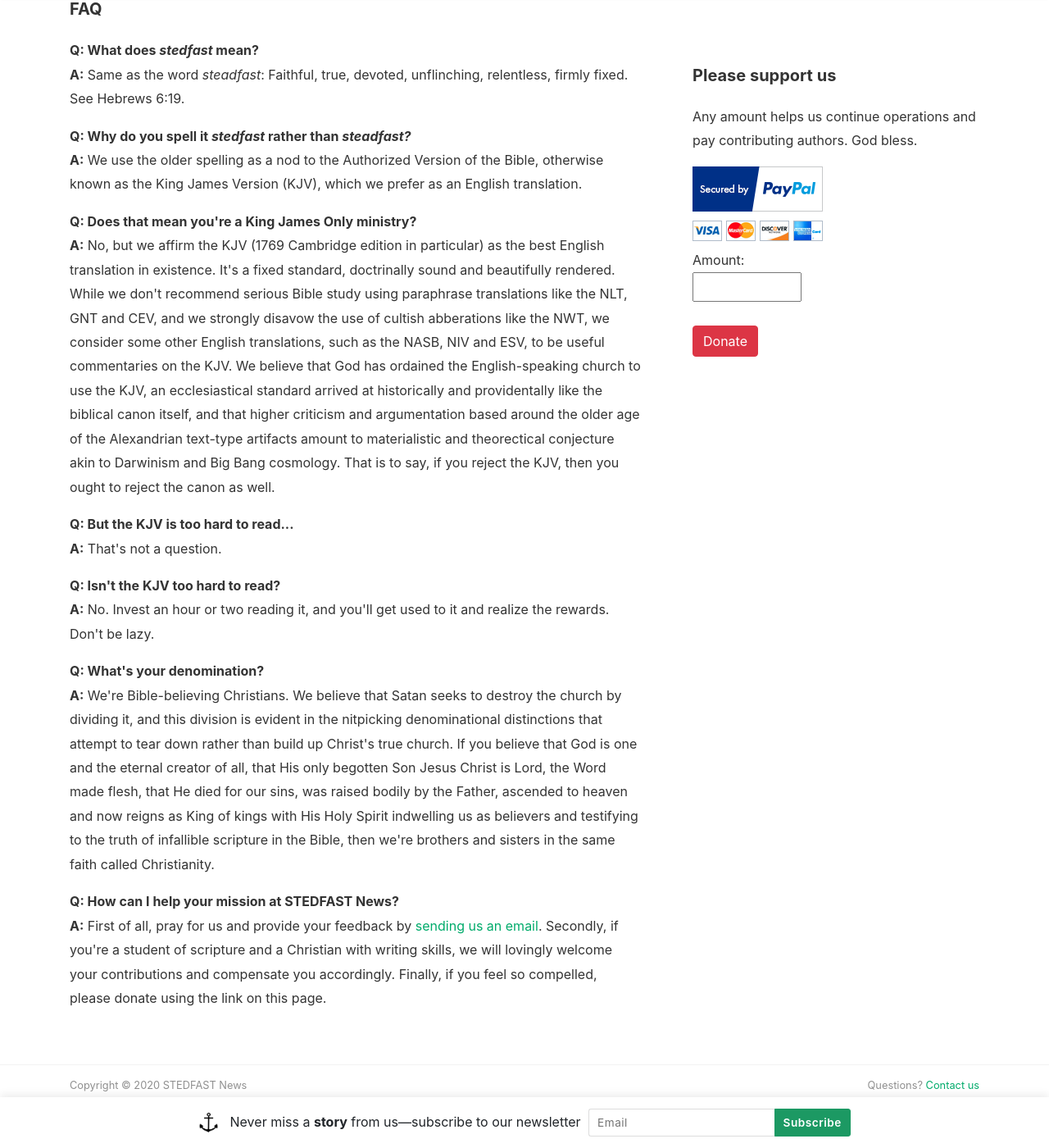
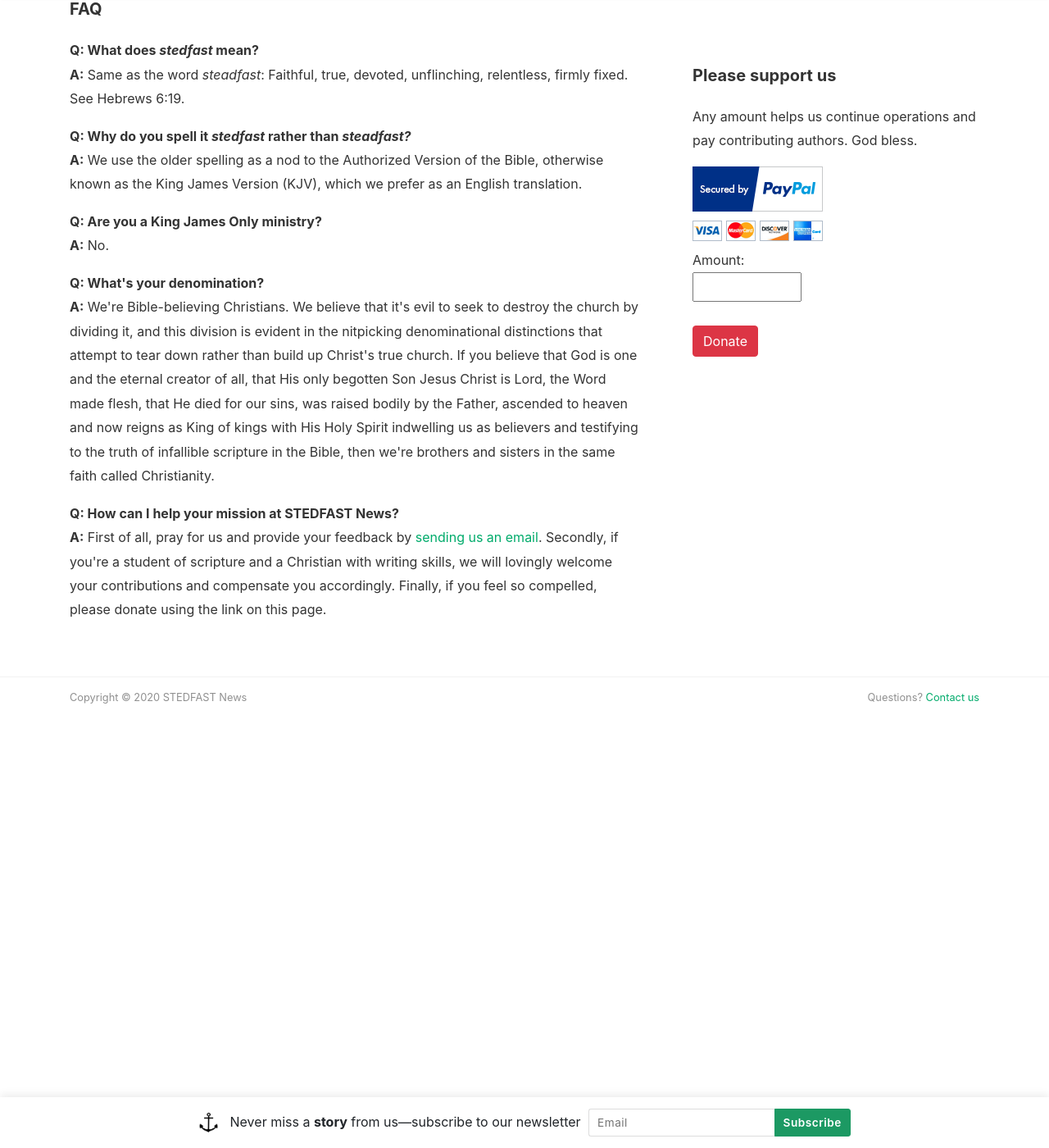
Before and after one commit to flashlightministries/stedfastnews, a Jekyll site: the page built from _pages/about.md, in a window 1280 px wide and 1400 px high, scrolled down 1395 px. Shown: the whole window at 82% size. Built offline with Jekyll 4.4.1, drawn with Linux system fonts in a browser that asks for light colours; nearby versions of some CDN libraries.

Commit message:
Changed about

```diff
--- a/_pages/about.md
+++ b/_pages/about.md
@@ -44,20 +44,12 @@ permalink: /about
     <b>A:</b> We use the older spelling as a nod to the Authorized Version of the Bible, otherwise known as the King James Version (KJV), which we prefer as an English translation.
   </p>
   <p>
-    <b>Q: Does that mean you're a King James Only ministry?</b><br>
-    <b>A:</b> No, but we affirm the KJV (1769 Cambridge edition in particular) as the best English translation in existence. It's a fixed standard, doctrinally sound and beautifully rendered. While we don't recommend serious Bible study using paraphrase translations like the NLT, GNT and CEV, and we strongly disavow the use of cultish abberations like the NWT, we consider some other English translations, such as the NASB, NIV and ESV, to be useful commentaries on the KJV. We believe that God has ordained the English-speaking church to use the KJV, an ecclesiastical standard arrived at historically and providentally like the biblical canon itself, and that higher criticism and argumentation based around the older age of the Alexandrian text-type artifacts amount to materialistic and theorectical conjecture akin to Darwinism and Big Bang cosmology. That is to say, if you reject the KJV, then you ought to reject the canon as well.
-  </p>
-  <p>
-    <b>Q: But the KJV is too hard to read...</b><br>
-    <b>A:</b> That's not a question.
-  </p>
-  <p>
-    <b>Q: Isn't the KJV too hard to read?</b><br>
-    <b>A:</b> No. Invest an hour or two reading it, and you'll get used to it and realize the rewards. Don't be lazy.
+    <b>Q: Are you a King James Only ministry?</b><br>
+    <b>A:</b> No.
   </p>
   <p>
     <b>Q: What's your denomination?</b><br>
-    <b>A:</b> We're Bible-believing Christians. We believe that Satan seeks to destroy the church by dividing it, and this division is evident in the nitpicking denominational distinctions that attempt to tear down rather than build up Christ's true church. If you believe that God is one and the eternal creator of all, that His only begotten Son Jesus Christ is Lord, the Word made flesh, that He died for our sins, was raised bodily by the Father, ascended to heaven and now reigns as King of kings with His Holy Spirit indwelling us as believers and testifying to the truth of infallible scripture in the Bible, then we're brothers and sisters in the same faith called Christianity.
+    <b>A:</b> We're Bible-believing Christians. We believe that it's evil to seek to destroy the church by dividing it, and this division is evident in the nitpicking denominational distinctions that attempt to tear down rather than build up Christ's true church. If you believe that God is one and the eternal creator of all, that His only begotten Son Jesus Christ is Lord, the Word made flesh, that He died for our sins, was raised bodily by the Father, ascended to heaven and now reigns as King of kings with His Holy Spirit indwelling us as believers and testifying to the truth of infallible scripture in the Bible, then we're brothers and sisters in the same faith called Christianity.
   </p>
   <p>
     <b>Q: How can I help your mission at STEDFAST News?</b><br>
```
